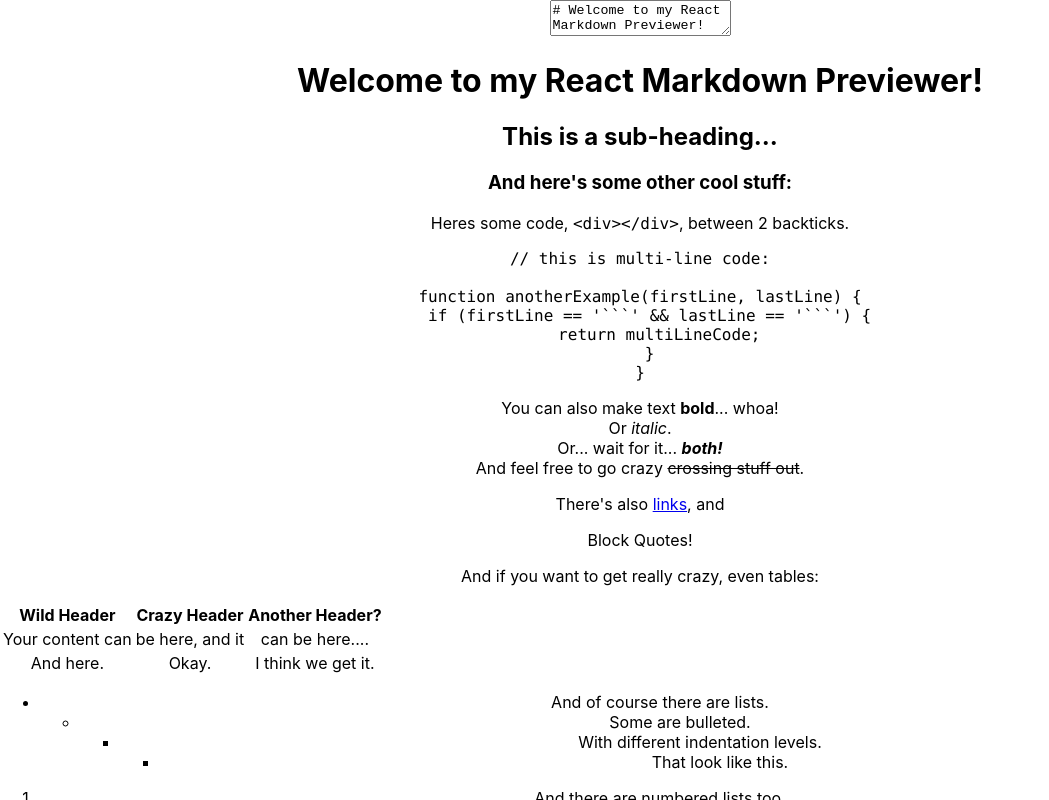
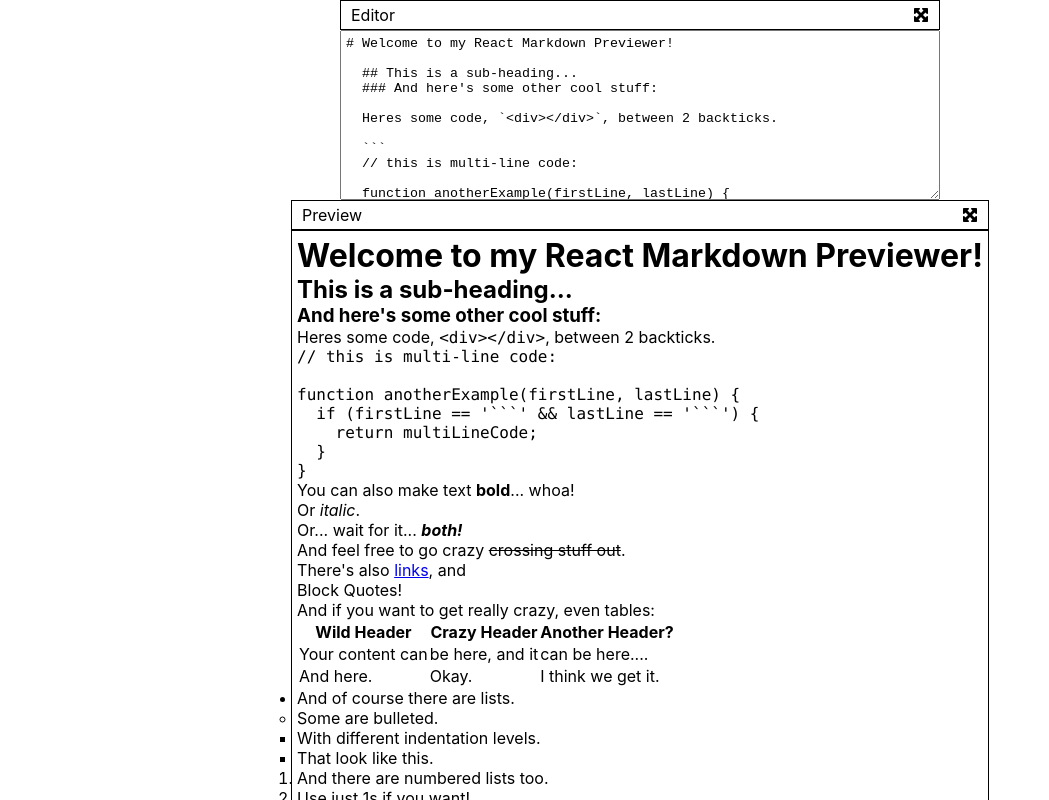
Before and after one commit to LevyMonteiro/markdown-previewer, a React (Create React App) app: page / in a window 1280 px wide. Shown: the top 800 px of the page, without its empty margins (0-1049 px from the left). Built offline with nearby package versions, Linux system fonts and the light colour scheme; the HTML template or start-up script is replaced by a standard one.

Commit message:
create maximize button

```diff
--- a/public/index.html
+++ b/public/index.html
@@ -5,6 +5,7 @@
     <link rel="icon" href="./arquivo.png" style="background-color: white  ;" />
     <meta name="viewport" content="width=device-width, initial-scale=1" />
     <meta name="theme-color" content="#000000" />
+    <script src="https://kit.fontawesome.com/a48ee3a34d.js" crossorigin="anonymous"></script>
     <meta
       name="description"
       content="Web site created using create-react-app"
--- a/src/App.css
+++ b/src/App.css
@@ -1,38 +1,48 @@
-.App {
-  text-align: center;
+* {
+  padding: 0;
+  margin: 0;
+  box-sizing: border-box;
 }
 
-.App-logo {
-  height: 40vmin;
-  pointer-events: none;
-}
-
-@media (prefers-reduced-motion: no-preference) {
-  .App-logo {
-    animation: App-logo-spin infinite 20s linear;
-  }
-}
-
-.App-header {
-  background-color: #282c34;
-  min-height: 100vh;
+.App {
+  width: 100%;
   display: flex;
   flex-direction: column;
   align-items: center;
-  justify-content: center;
-  font-size: calc(10px + 2vmin);
-  color: white;
+  overflow: hidden;
 }
 
-.App-link {
-  color: #61dafb;
+.elementHeader {
+  height: 30px;
+  display: flex;
+  align-items: center;
+  padding: 5px 10px;
+  border: 1px solid black;
 }
 
-@keyframes App-logo-spin {
-  from {
-    transform: rotate(0deg);
-  }
-  to {
-    transform: rotate(360deg);
-  }
+i {
+  margin-left: auto;
 }
+
+.editorWraper {
+  height: 200px;
+}
+
+#editor {
+  width: 600px;
+  padding: 5px;
+  height: calc(100% - 30px)
+}
+
+#preview {
+  border: 1px solid black;
+  padding: 5px;
+}
+
+.maximized {
+  height: 90vh;
+}
+
+.hide {
+  display: none;
+}
--- a/src/App.js
+++ b/src/App.js
@@ -46,8 +46,32 @@
   1. Use just 1s if you want!
   1. And last but not least, let's not forget embedded images:
 
-  ![markdown Logo](https://cdn.worldvectorlogo.com/logos/markdown.svg)`
+  <img src="https://cdn.worldvectorlogo.com/logos/markdown.svg" alt="Markdown logo" width="350" height="200"/>`
   )
+
+  // maximize and hide elements
+  const [editorClass, setEditorClass] = useState('');
+  const [previewClass, setPreviewClass] = useState('');
+
+  const handleMaximizeEditor = () => {
+    if (editorClass === 'maximized') {
+      setEditorClass('');
+      setPreviewClass('');
+    } else {
+      setEditorClass('maximized');
+      setPreviewClass('hide');
+    }
+  };
+
+  const handleMaximizePreviewer = () => {
+    if (previewClass === 'maximized') {
+      setPreviewClass('');
+      setEditorClass('');
+    } else {
+      setPreviewClass('maximized');
+      setEditorClass('hide');
+    }
+  };
 
   marked.setOptions({
     breaks: true
@@ -55,7 +79,24 @@
 
   return (
     <div className="App">
-      <textarea id='editor' onChange={(event) => setText(event.target.value)} value={text}></textarea>
+
+      <div className={`editorWraper ${editorClass}`}>
+        <div className='elementHeader'>
+          Editor
+          <i onClick={handleMaximizeEditor} className={editorClass === 'maximized' ? "fa fa-compress" : 'fa fa-arrows-alt'}></i>
+        </div>
+          <textarea
+            id='editor'
+            onChange={(event) => setText(event.target.value)}
+            value={text}
+          ></textarea>
+      </div>
+
+      <div id='previewWraper' className={`${previewClass}`}>
+        <div className='elementHeader'>
+          Preview
+          <i onClick={handleMaximizePreviewer} className={previewClass === 'maximized' ? 'fa fa-compress' : "fa fa-arrows-alt"}></i>
+        </div>
         <div
           id='preview'
           dangerouslySetInnerHTML={{
@@ -63,6 +104,8 @@
           }}
           ></div>
       </div>
+
+    </div>
   );
 }
 
```
Lines whose indentation alone changed are shown as unchanged.
